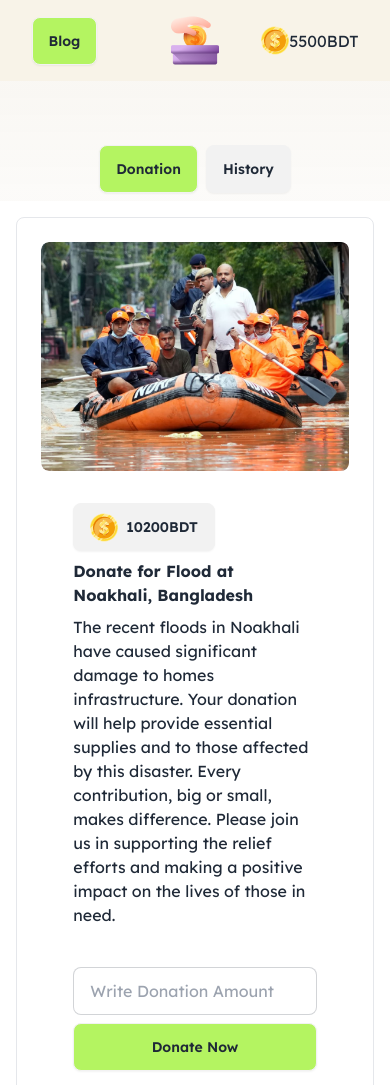
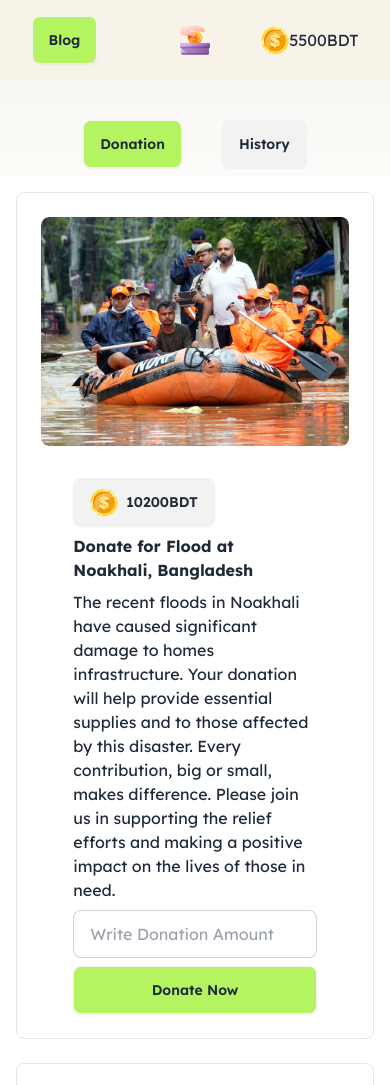
Before and after one commit to habib395/assignment-five-PH, a plain HTML site: page index.html in a window 390 px wide. Shown: the top 1085 px of the page. Drawn offline with nearby package versions, Linux system fonts and the light colour scheme.

Commit message:
All section Done

```diff
--- a/index.html
+++ b/index.html
@@ -22,7 +22,7 @@
     </style>
   </head>
   <body class="font-lexend">
-    <section class="sticky top-0 bg-transparent">
+    <section class="sticky top-0 bg-transparent z-50">
             <header>
             <div>
                 <!-- navbar section start -->
@@ -33,7 +33,7 @@
                             <button id="home-btn" class="btn bg-[#B4F461] hidden">Home</button>
                         </div>
                         <div class="navbar-center flex gap-2">
-                          <img src="images/logo.png" alt="logo for donate money for Mankind">
+                          <img src="images/logo.png" width="30" height="20" alt="logo for donate money for Mankind">
                           <p class="hidden md:block text-xl font-semibold">Donate Bangladesh</p>
                         </div>
                         <div class="navbar-end">
@@ -43,24 +43,24 @@
                       </div>
                  </div>
               <!-- another nav items -->
-            <div class="navbar bg-gradient-to-b from-[#F9F7F3] to-[#F9F7F3]/50 pt-16">
+            <div class="navbar bg-gradient-to-b from-[#F9F7F3] to-[#F9F7F3]/50 pt-10">
                 <div class="navbar-start"></div>
-                <div class="navbar-center flex text-center justify-center gap-2">
+                <div class="navbar-center flex text-center justify-center gap-10">
                  <button id="donation-head-btn" class="btn bg-[#B4F461]">Donation</button>
                  <button id="history-head-btn" class="btn">History</button>
                 </div>
-                <div class="navbar-end"> </div>
+                <div class="navbar-end"></div>
             </div>
             </div>
             </header>
     </section>
       <section>
-        <main class="container justify-center mt-4">
+        <main class="container justify-center mt-4 mx-auto">
           <!-- Donate section start -->
           <div id="donate-section-main" class="donate-section">
               <!-- card section start -->
              <!-- card number one -->
-             <div class="container mx-auto md:card sm:flex card-side w-11/12 bg-base-100 border p-6 rounded-lg ">
+             <div class="container w-11/12 mx-auto md:card sm:flex card-side  bg-base-100 border p-6 rounded-lg">
               <figure class="md:w-1/2">
                 <img class="h-full object-cover rounded-lg" src="images/noakhali.png" alt="">
               </figure>
@@ -73,8 +73,7 @@
                     </div>
                   <h4 id="title-heading" class="text-base font-bold">Donate for Flood at Noakhali, Bangladesh</h4>
                   <p> The recent floods in Noakhali have caused significant damage to homes  infrastructure. Your donation will help provide essential supplies and  to those affected by this disaster. Every contribution, big or small, makes  difference. Please join us in supporting the relief efforts and making a positive impact on the lives of those in need.</p>
-                  <input type="text">
-                  <input id="donate-one-input" type="number" placeholder="Write Donation Amount" class="input input-bordered" required />
+                  <input id="donate-one-input" type="text" placeholder="Write Donation Amount" class="input input-bordered" required />
                     <!-- The button to open modal -->
 <!-- Open the modal using ID.showModal() method -->
              <button id="donate-one-btn" class="btn bg-[#B4F461]">Donate Now</button>
@@ -98,7 +97,7 @@
               <figure class="md:w-1/2">
                 <img class="h-full object-cover rounded-lg" src="images/feni.png" alt="">
               </figure>
-              <div class="card-body md:w-1/2 pt-0  pb-0">
+              <div class="card-body md:w-1/2 sm:pt-0  pb-0">
                   <div>
                       <div class="btn">
                           <img src="images/coin.png" alt="">
@@ -107,8 +106,7 @@
                     </div>
                   <h4 class="text-base font-bold">Donate for Flood Relief in Feni,Bangladesh</h4>
                   <p> The recent floods in Feni have devastated local communities, leading to severe disruption and loss. Your generous donation will help provide immediate aid, including food, clean water, and medical supplies, to those affected by this calamity. Together, we can offer crucial support and help rebuild lives in the aftermath of this disaster. Every contribution counts towards making a real difference. Please consider donating today to assist those in urgent need.</p>
-                  <input type="text">
-                  <input id="donate-two-input" type="number" placeholder="Write Donation Amount" class="input input-bordered input-value-two" required />
+                  <input id="donate-two-input" type="text" placeholder="Write Donation Amount" class="input input-bordered input-value-two" required />
                   <button id="donate-two-btn" class="btn bg-[#B4F461]">Donate Now</button>
 
               </div>
@@ -118,7 +116,7 @@
               <figure class="md:w-1/2">
                 <img class="h-full object-cover rounded-lg" src="images/quota-protest.png" alt="">
               </figure>
-              <div class="card-body md:w-1/2 pt-0  pb-0">
+              <div class="card-body md:w-1/2 sm:pt-0  pb-0">
                   <div>
                       <div class="btn">
                           <img src="images/coin.png" alt="">
@@ -127,8 +125,7 @@
                     </div>
                   <h4 class="text-base font-bold">Aid for Injured in the Quota Movement</h4>
                   <p>The recent Quota movement has resulted in numerous injuries and significant hardship for many individuals. Your support is crucial in providing medical assistance, rehabilitation, and necessary supplies to those affected. By contributing, you help ensure that injured individuals receive the care and support they need during this challenging time. Every donation plays a vital role in alleviating their suffering and aiding in their recovery. Please consider making a donation to support these brave individuals in their time of need.</p>
-                  <input type="text">
-                  <input id="donate-three-input" type="number" placeholder="Write Donation Amount" class="input input-bordered" required />
+                  <input id="donate-three-input" type="text" placeholder="Write Donation Amount" class="input input-bordered" required />
                   <button id="donate-three-btn" class="btn bg-[#B4F461]">Donate Now</button>
 
               </div>
```
Also changed, not shown: blog.html (+2 -2 lines).
